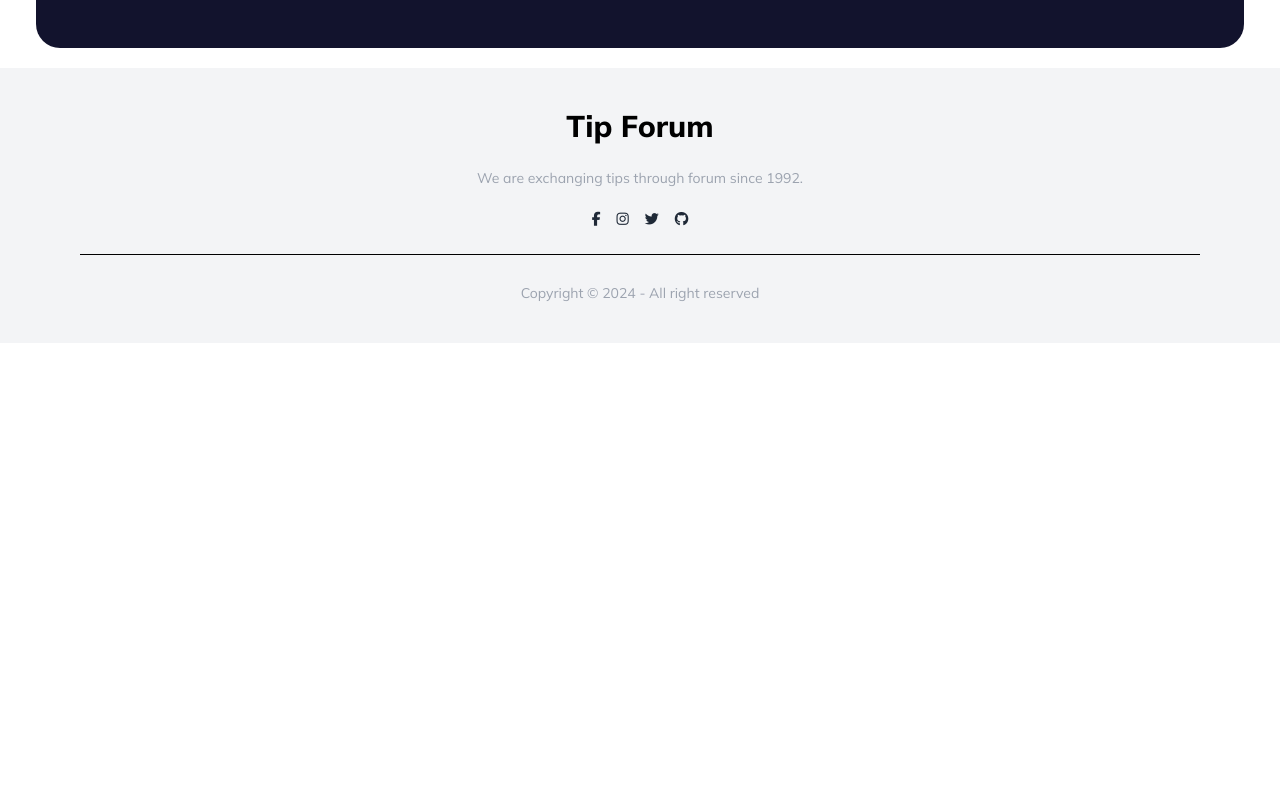
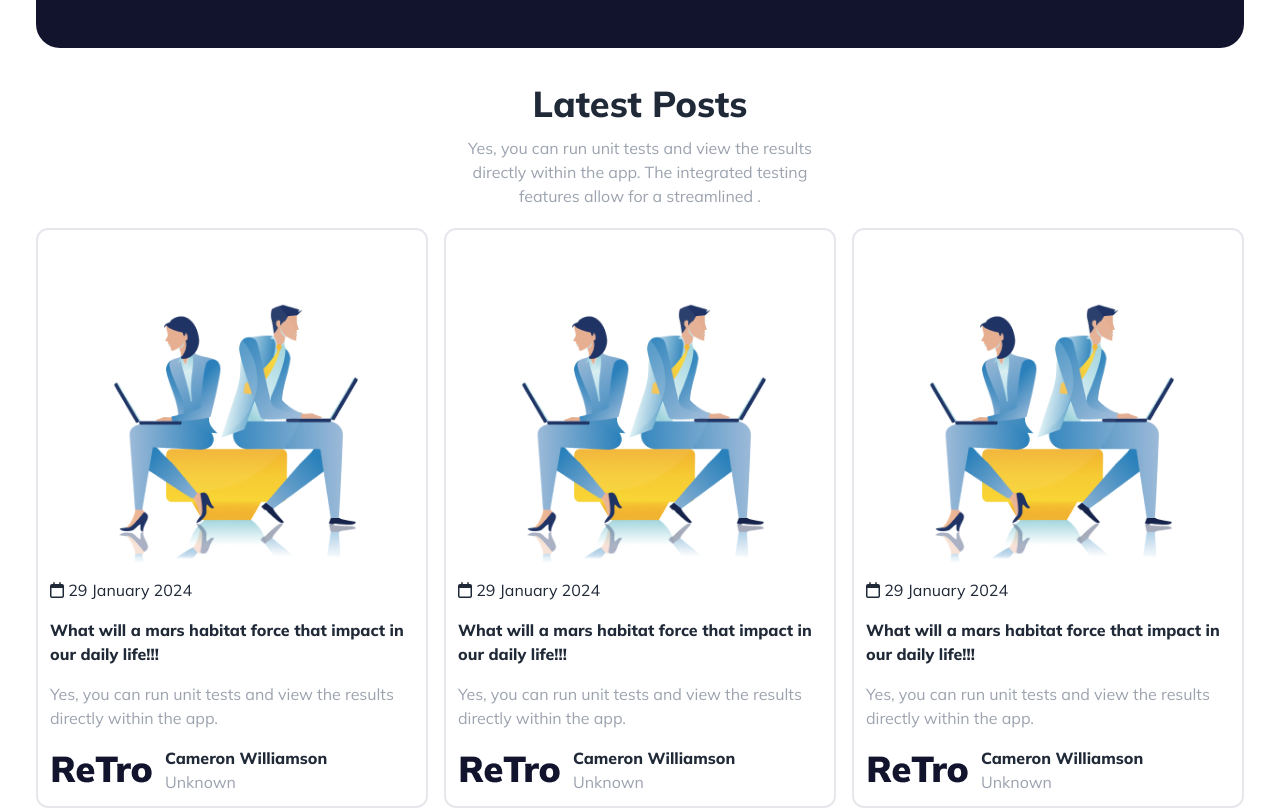
Before and after one commit to shahadathhs/tip-exchange-forum, a plain HTML site: page index.html in a window 1280 px wide. Shown: the part 2120-2931 px from the top of the page. Before the commit the page ends 2463 px from the top, so only its background shows below. Drawn offline with nearby package versions, Linux system fonts and the light colour scheme.

Commit message:
latest post section completed

```diff
--- a/index.html
+++ b/index.html
@@ -164,7 +164,52 @@
       </div>
     </section>
     <!-- latest posts section -->
-    <section>
+    <section class="mx-3 lg:mx-9 my-9">
+      <div class="space-y-3 text-center">
+        <h3 class="font-extrabold text-4xl">Latest Posts</h3>
+        <p class="text-gray-400 max-w-96 mx-auto">Yes, you can run unit tests and view the results directly within the app. The integrated testing features allow for a streamlined .</p>
+      </div>
+      <div class="grid grid-cols-1 md:grid-cols-2 lg:grid-cols-3 gap-4 pt-5">
+        <div class="border-gray-200 border-2 p-3 rounded-xl space-y-4">
+          <div ><img src="images/joinforum.png" alt=""></div>
+          <p><i class="fa-regular fa-calendar"></i> 29 January 2024</p>
+          <h3 class="font-extrabold">What will a mars habitat force that impact in our daily life!!!</h3>
+          <p class="text-gray-400">Yes, you can run unit tests and view the results directly within the app. </p>
+          <div class="flex gap-3">
+            <p><img src="images/logo.png" alt=""></p>
+            <div>
+              <p class="font-extrabold">Cameron Williamson</p>
+              <p class="text-gray-400">Unknown</p>
+            </div>
+          </div>
+        </div>
+        <div class="border-gray-200 border-2 p-3 rounded-xl space-y-4">
+          <div ><img src="images/joinforum.png" alt=""></div>
+          <p><i class="fa-regular fa-calendar"></i> 29 January 2024</p>
+          <h3 class="font-extrabold">What will a mars habitat force that impact in our daily life!!!</h3>
+          <p class="text-gray-400">Yes, you can run unit tests and view the results directly within the app. </p>
+          <div class="flex gap-3">
+            <p><img src="images/logo.png" alt=""></p>
+            <div>
+              <p class="font-extrabold">Cameron Williamson</p>
+              <p class="text-gray-400">Unknown</p>
+            </div>
+          </div>
+        </div>
+        <div class="border-gray-200 border-2 p-3 rounded-xl space-y-4">
+          <div ><img src="images/joinforum.png" alt=""></div>
+          <p><i class="fa-regular fa-calendar"></i> 29 January 2024</p>
+          <h3 class="font-extrabold">What will a mars habitat force that impact in our daily life!!!</h3>
+          <p class="text-gray-400">Yes, you can run unit tests and view the results directly within the app. </p>
+          <div class="flex gap-3">
+            <p><img src="images/logo.png" alt=""></p>
+            <div>
+              <p class="font-extrabold">Cameron Williamson</p>
+              <p class="text-gray-400">Unknown</p>
+            </div>
+          </div>
+        </div>
+      </div>
 
     </section>
   </main>
```
